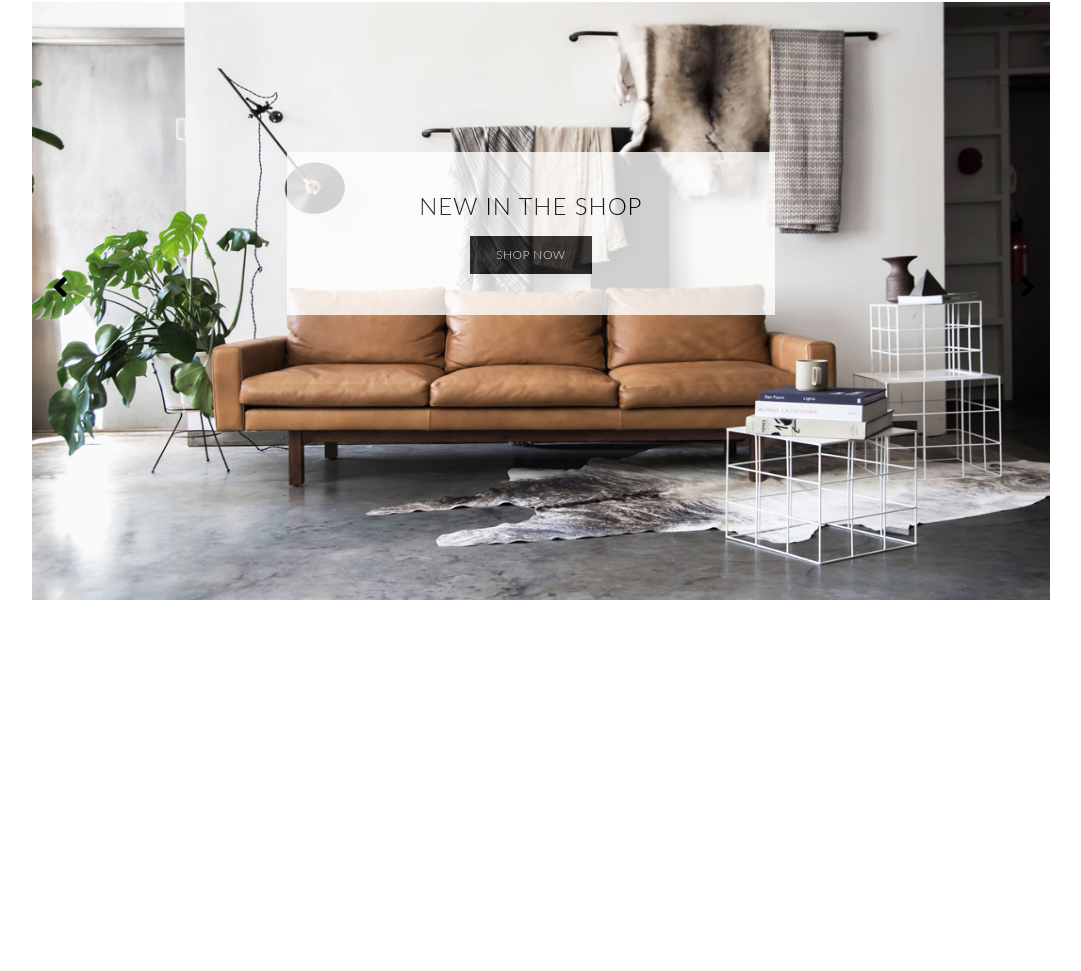
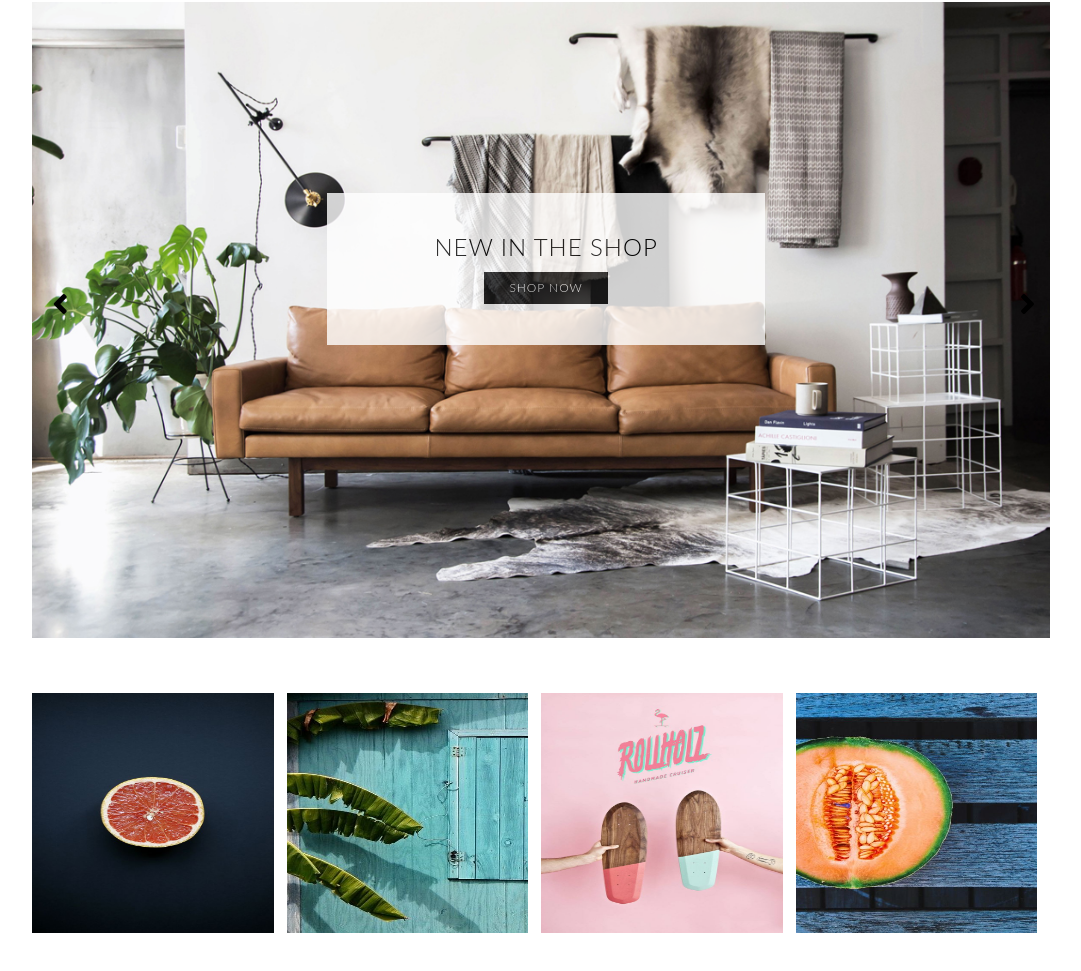
Before and after one commit to bbchui/website-demo, a plain HTML site: page index.html in a window 1280 px wide. Shown: the part 313-1284 px from the top of the page, without its empty margins (99-1180 px from the left). Before the commit the page ends 1019 px from the top, so only its background shows below. Drawn offline with Linux system fonts and the light colour scheme.

Commit message:
minor position fixes

```diff
--- a/css/_reset.css
+++ b/css/_reset.css
@@ -34,7 +34,7 @@ body {
 ol, ul {
 	list-style: none;
 }
-blockquote, q {
+/*blockquote, q {
 	quotes: none;
 }
 blockquote:before, blockquote:after,
@@ -45,4 +45,4 @@ q:before, q:after {
 table {
 	border-collapse: collapse;
 	border-spacing: 0;
-}
+}*/
--- a/css/style.css
+++ b/css/style.css
@@ -1,9 +1,13 @@
-header {
+body {
+  margin: 0 7px;
+}
+
+header, section.four-image {
   width: 96%;
   max-width: 1018px;
   position: relative;
   margin: 0 auto;
-  min-width: 400px;
+  min-width: 386px;
 }
 
 @media screen and (max-width:1024px) {
@@ -57,6 +61,7 @@ ul.icons li {
   border: none;
   cursor: pointer;
   padding: 8px 15px;
+  background-color: white;
   transition: background-color 0.5s ease;
 }
 
@@ -124,7 +129,7 @@ ul.icons li {
 }
 
 h1 {
-  font-family: Lato, Arial, Verdana, Tahoma, sans-serif;
+  font-family: Lato, sans-serif;
   font-size: 55px;
   letter-spacing: 4px;
   font-weight: bold;
@@ -132,7 +137,7 @@ h1 {
 }
 
 h6 {
-  font-family: Lato, Arial, Verdana, Tahoma, sans-serif;
+  font-family: Lato, sans-serif;
   font-size: 11px;
   color: #777777;
   text-transform: uppercase;
@@ -157,7 +162,7 @@ nav {
   line-height: 3em;
 }
 
-@media screen and (max-width:1024px) {
+/*@media screen and (max-width:1024px) {
   .responsive-nav {
     height: 40px;
     width: 100%;
@@ -169,7 +174,7 @@ nav {
     overflow: hidden;
     height: 0;
   }
-}
+}*/
 
 .navigation {
   display: flex;
@@ -187,7 +192,6 @@ nav {
   text-transform: uppercase;
   font-weight: 300;
   font-size: 12px;
-  /*line-height: 1.8em;*/
   color: black;
   letter-spacing: .20em;
   word-wrap: break-word;
@@ -233,20 +237,22 @@ li.li-dropdown:hover ul {
 
 .header-image {
   padding-top: 45px;
-
+  min-height: 54vh;
+  height: 54vw;
+  max-height: 800px;
 }
 
 figure {
   position: relative;
   overflow: hidden;
-  height: 55vw;
+  height: 100%;
   max-height: 800px;
 }
 
 .slide_img {
   position: absolute;
   width: 100%;
-  height: 85%;
+  height: 92%;
 }
 
 .slide_img img {
@@ -298,6 +304,13 @@ figure {
     top: 100%;
   }
 
+  .fa-angle-left {
+    font-size: 1.5em;
+  }
+  .fa-angle-right {
+    font-size: 1.5em;
+  }
+
 }
 
 .next:hover {
@@ -318,10 +331,10 @@ figure {
 .slide_img article {
   position: absolute;
   z-index: 100;
-  width: 40%;
+  width: 35%;
   margin: auto;
-  top: 25%;
-  left: 25%;
+  top: 30%;
+  left: 29%;
   display: flex;
   flex-direction: column;
   justify-content: center;
@@ -335,7 +348,7 @@ article p {
   font-family: Lato, sans-serif;
   font-size: 1.5em;
   line-height: 1.2em;
-  margin-bottom: 15px;
+  margin-bottom: 10px;
   text-transform: uppercase;
   font-weight: 300;
   word-wrap: break-word;
@@ -349,27 +362,56 @@ article a {
   font-size: 0.75em;
   text-decoration: none;
   background: #000000;
-  border: 1px solid #000000;
   line-height: 1em;
-  padding: 12px 25px;
+  padding: 10px 25px;
   opacity: 0.9;
   color: white;
   text-transform: uppercase;
   font-weight: 300;
   word-wrap: break-word;
   letter-spacing: .04em;
+  transition: background 0.5s ease;
+  letter-spacing: .08em;
 }
 
 @media screen and (max-width: 600px) {
   article p {
     font-size: 1em;
+    margin: 0 0 5px;
   }
 
   .slide_img article {
     width: 100%;
-  height: 40%;
-  padding: 0;
-  left: 0;
-  top: 60%;
+    height: 40%;
+    padding: 0;
+    left: 0;
+    top: 60%;
   }
 }
+
+article a:hover {
+  background: #ff4a9b;
+}
+
+.four-image {
+  width: 95%;
+  height: 30vh;
+  display: flex;
+  flex-direction: row;
+  margin: auto;
+  justify-content: center;
+}
+
+.extra {
+  width: 100%;
+  height: 100%;
+}
+
+.extra img{
+  width: 95%;
+  height: 100%;
+}
+
+footer {
+  height: 50vh;
+}
--- a/index.html
+++ b/index.html
@@ -127,6 +127,24 @@
 
     </header>
 
+    <section class="four-image">
+      <div class="extra">
+        <img src="images/img1.jpg" alt="">
+      </div>
+
+      <div class="extra">
+        <img src="images/img2.jpg" alt="">
+      </div>
+
+      <div class="extra">
+        <img src="images/img4.jpg" alt="">
+      </div>
+
+      <div class="extra">
+        <img src="images/img6.jpg" alt="">
+      </div>
+    </section>
+
     <footer>
 
     </footer>
```
